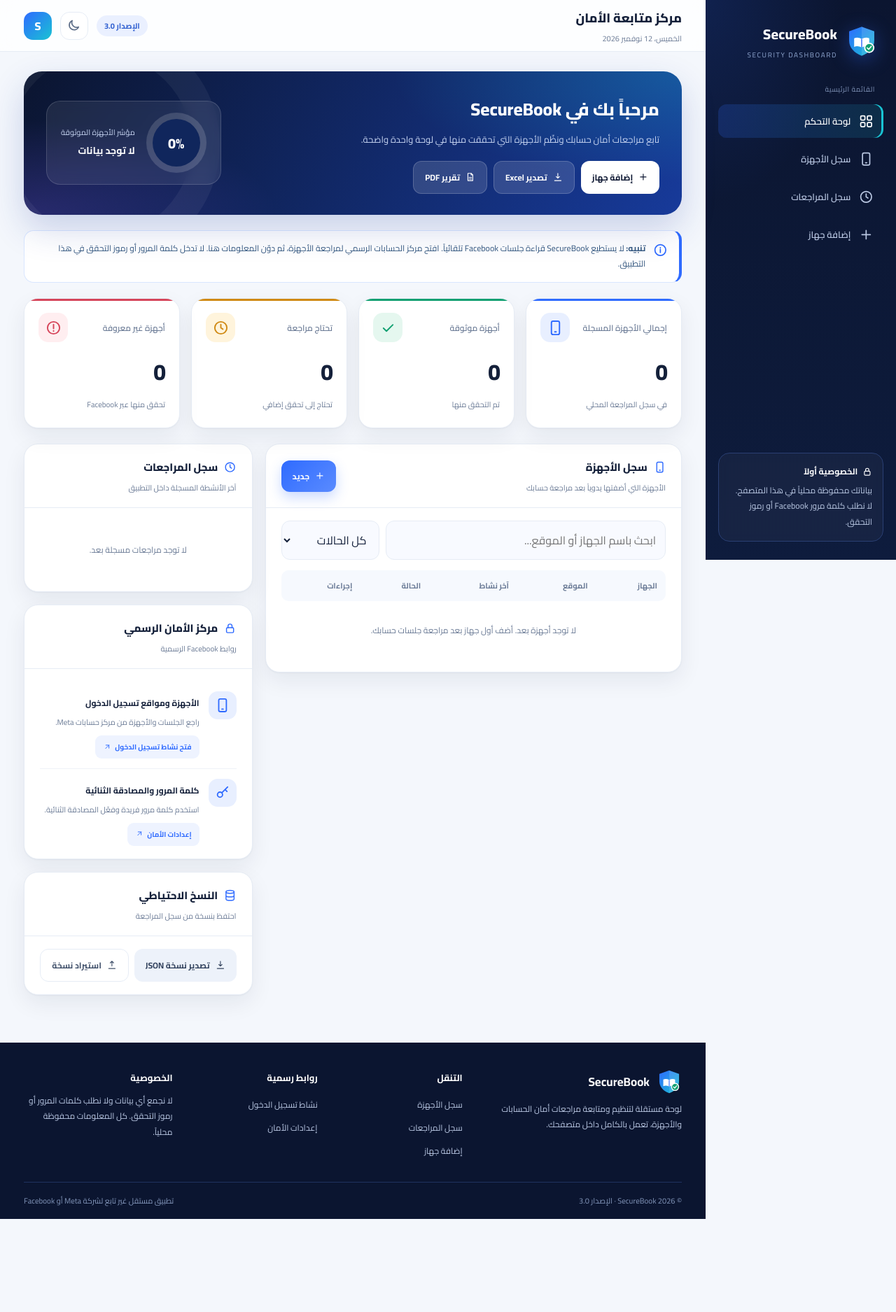
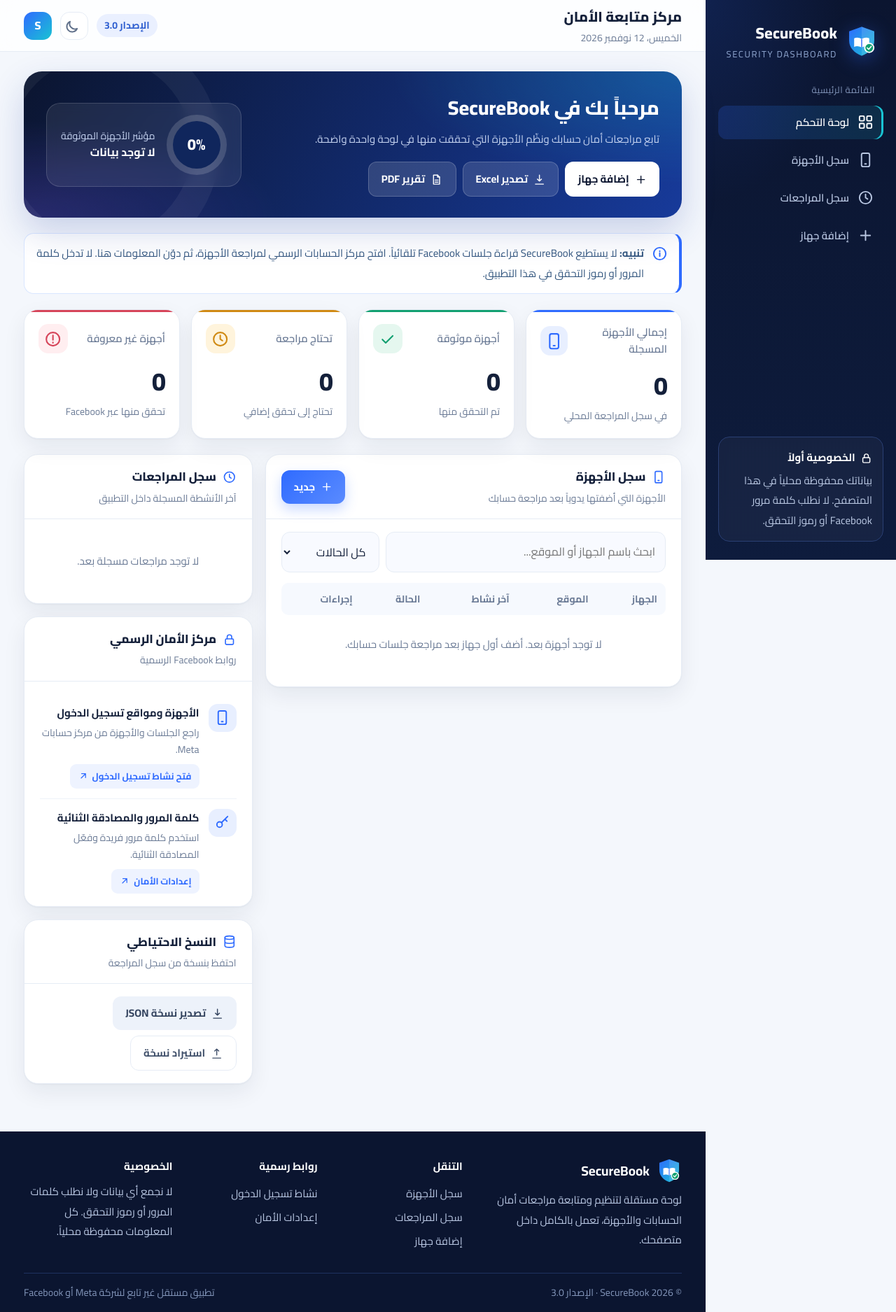
Before and after one commit to ProgDzOn/FBSecureCheck, a plain HTML site: page index.html in a window 1280 px wide. Shown: the whole page at 70% size. Before the commit the page ends 1742 px from the top, so only its background shows below. Drawn offline with Linux system fonts and the light colour scheme.

Commit message:
Update index.html

```diff
--- a/index.html
+++ b/index.html
@@ -17,7 +17,7 @@
 }
 *{box-sizing:border-box}
 html{scroll-behavior:smooth}
-body{margin:0;background:var(--bg);color:var(--text);font-family:Cairo,Tahoma,Arial,sans-serif}
+body{margin:0;background:var(--bg);color:var(--text);font-family:Cairo,Tahoma,Arial,sans-serif;font-size:16px;line-height:1.6}
 button,input,select,textarea{font:inherit}
 button{cursor:pointer}
 .i{width:1.15em;height:1.15em;fill:none;stroke:currentColor;stroke-width:2;stroke-linecap:round;stroke-linejoin:round;flex:none}
@@ -26,110 +26,110 @@ button{cursor:pointer}
 .sidebar{position:sticky;top:0;height:100vh;background:radial-gradient(120% 60% at 0 0,#1b3a8a55,transparent 60%),linear-gradient(180deg,var(--navy),#0e1c3d);color:#fff;padding:26px 18px;display:flex;flex-direction:column;gap:26px}
 .brand{display:flex;align-items:center;gap:12px;padding:4px 8px}
 .brand .logo{width:46px;height:46px;filter:drop-shadow(0 6px 14px #2f6bff66)}
-.brand h1{font-size:20px;margin:0;font-weight:800;letter-spacing:.2px}
-.brand small{display:block;color:#8fa6cf;font-size:10px;margin-top:2px;direction:ltr;text-align:right;letter-spacing:1.6px}
-.nav-label{font-size:10px;color:#7f92b6;padding:0 12px;margin-bottom:-14px;letter-spacing:.5px}
+.brand h1{font-size:22px;margin:0;font-weight:800;letter-spacing:.2px}
+.brand small{display:block;color:#8fa6cf;font-size:13px;margin-top:2px;direction:ltr;text-align:right;letter-spacing:1.6px}
+.nav-label{font-size:13px;color:#7f92b6;padding:0 12px;margin-bottom:-14px;letter-spacing:.5px}
 .nav{display:grid;gap:6px}
-.nav button{border:0;background:transparent;color:#b9c7e2;text-align:right;padding:12px 14px;border-radius:12px;display:flex;align-items:center;gap:12px;font-size:13px;font-weight:600;transition:.2s}
+.nav button{border:0;background:transparent;color:#b9c7e2;text-align:right;padding:12px 14px;border-radius:12px;display:flex;align-items:center;gap:12px;font-size:15px;font-weight:600;transition:.2s}
 .nav button.active,.nav button:hover{background:linear-gradient(90deg,#2f6bff33,#19c3d322);color:#fff;box-shadow:inset -3px 0 0 var(--cyan)}
-.nav .i{font-size:18px}
-.side-note{margin-top:auto;border:1px solid #2a3f73;background:#ffffff0a;backdrop-filter:blur(6px);border-radius:16px;padding:15px;color:#b9c7e2;font-size:12px;line-height:1.9}
+.nav .i{font-size:20px}
+.side-note{margin-top:auto;border:1px solid #2a3f73;background:#ffffff0a;backdrop-filter:blur(6px);border-radius:16px;padding:15px;color:#b9c7e2;font-size:15px;line-height:1.9}
 .side-note strong{color:#fff;display:flex;align-items:center;gap:7px;margin-bottom:4px}
 .main{min-width:0}
 .topbar{position:sticky;top:0;z-index:5;height:74px;background:#ffffffcc;backdrop-filter:blur(12px);border-bottom:1px solid var(--line);display:flex;align-items:center;justify-content:space-between;padding:0 34px}
-.topbar h2{font-size:18px;margin:0;font-weight:800}.topbar p{font-size:11px;color:var(--muted);margin:3px 0 0}
+.topbar h2{font-size:20px;margin:0;font-weight:800}.topbar p{font-size:14px;color:var(--muted);margin:3px 0 0}
 .top-actions{display:flex;align-items:center;gap:12px}
-.ver{font-size:11px;color:#2f5fd0;background:#eaf0ff;padding:5px 11px;border-radius:30px;font-weight:700}
+.ver{font-size:14px;color:#2f5fd0;background:#eaf0ff;padding:5px 11px;border-radius:30px;font-weight:700}
 .avatar{width:40px;height:40px;border-radius:13px;background:linear-gradient(135deg,var(--blue),var(--cyan));color:#fff;display:grid;place-items:center;font-weight:800}
 .content{max-width:1450px;margin:auto;padding:28px 34px 50px}
 .hero{position:relative;overflow:hidden;border-radius:26px;padding:30px 32px;margin-bottom:22px;color:#fff;background:radial-gradient(80% 140% at 100% 0,#19c3d340,transparent 55%),radial-gradient(70% 120% at 0 100%,#7b5cff40,transparent 55%),linear-gradient(120deg,#0b1530,#173a9a);display:flex;justify-content:space-between;align-items:center;gap:24px;flex-wrap:wrap;box-shadow:0 20px 50px #17399a33}
 .hero:after{content:"";position:absolute;left:-60px;bottom:-70px;width:260px;height:260px;border-radius:50%;border:40px solid #ffffff0d}
 .hero-txt{position:relative;z-index:1;max-width:520px}
-.hero h2{margin:0 0 8px;font-size:25px;font-weight:800}.hero p{margin:0;color:#c5d3f0;font-size:13px;line-height:1.9}
+.hero h2{margin:0 0 8px;font-size:28px;font-weight:800}.hero p{margin:0;color:#c5d3f0;font-size:15px;line-height:1.9}
 .actions{display:flex;gap:9px;flex-wrap:wrap;margin-top:18px}
 .score{position:relative;z-index:1;display:flex;align-items:center;gap:16px;background:#ffffff14;border:1px solid #ffffff26;border-radius:20px;padding:16px 20px;backdrop-filter:blur(8px)}
 .ring{--p:0;width:86px;height:86px;border-radius:50%;background:conic-gradient(var(--cyan) calc(var(--p)*1%),#ffffff26 0);display:grid;place-items:center}
-.ring span{width:68px;height:68px;border-radius:50%;background:#10265c;display:grid;place-items:center;font-size:20px;font-weight:800}
-.score small{display:block;color:#c5d3f0;font-size:11px}.score b{font-size:14px}
-.btn{border:0;border-radius:12px;padding:11px 16px;font-size:12px;font-weight:700;display:inline-flex;align-items:center;gap:8px;transition:.2s}
+.ring span{width:68px;height:68px;border-radius:50%;background:#10265c;display:grid;place-items:center;font-size:22px;font-weight:800}
+.score small{display:block;color:#c5d3f0;font-size:14px}.score b{font-size:16px}
+.btn{border:0;border-radius:12px;padding:12px 18px;font-size:15px;font-weight:700;display:inline-flex;align-items:center;gap:8px;transition:.2s}
 .primary{background:linear-gradient(135deg,var(--blue),#5a8bff);color:#fff;box-shadow:0 8px 18px #2f6bff40}.dark{background:var(--navy);color:#fff}.light{background:#edf2fa;color:#33435e}.outline{background:#fff;border:1px solid var(--line);color:#41516b}
 .hero .light{background:#ffffff22;color:#fff;border:1px solid #ffffff30}.hero .dark{background:#fff;color:var(--navy)}
 .btn:hover{filter:brightness(.96);transform:translateY(-1px)}
-.notice{display:flex;gap:11px;background:#fff;border:1px solid #d9e6ff;border-right:4px solid var(--blue);border-radius:14px;padding:14px 16px;color:#34577f;font-size:12px;line-height:1.9;margin-bottom:22px}
-.notice .i{color:var(--blue);font-size:18px;margin-top:3px}
+.notice{display:flex;gap:11px;background:#fff;border:1px solid #d9e6ff;border-right:4px solid var(--blue);border-radius:14px;padding:14px 16px;color:#34577f;font-size:15px;line-height:1.9;margin-bottom:22px}
+.notice .i{color:var(--blue);font-size:20px;margin-top:3px}
 .stats{display:grid;grid-template-columns:repeat(4,1fr);gap:16px;margin-bottom:22px}
 .stat{background:var(--card);border:1px solid var(--line);border-radius:var(--radius);padding:20px;box-shadow:var(--shadow);transition:.25s}
 .stat:hover{transform:translateY(-3px)}
-.stat-top{display:flex;justify-content:space-between;align-items:center;color:var(--muted);font-size:12px;font-weight:600}
-.stat-icon{width:42px;height:42px;border-radius:14px;display:grid;place-items:center;font-size:20px}
-.stat strong{display:block;font-size:32px;margin-top:12px;font-weight:800;letter-spacing:-1px}
-.stat small{font-size:11px;color:var(--muted)}
+.stat-top{display:flex;justify-content:space-between;align-items:center;color:var(--muted);font-size:15px;font-weight:600}
+.stat-icon{width:42px;height:42px;border-radius:14px;display:grid;place-items:center;font-size:22px}
+.stat strong{display:block;font-size:36px;margin-top:12px;font-weight:800;letter-spacing:-1px}
+.stat small{font-size:14px;color:var(--muted)}
 .green-bg{background:#e5f7ef;color:var(--green)}.amber-bg{background:#fff4dc;color:var(--amber)}.red-bg{background:#ffeef0;color:var(--red)}.blue-bg{background:#e8efff;color:var(--blue)}
 .grid-main{display:grid;grid-template-columns:minmax(0,1.55fr) minmax(290px,.85fr);gap:18px;align-items:start}
 .panel{background:#fff;border:1px solid var(--line);border-radius:var(--radius);box-shadow:var(--shadow);margin-bottom:18px;overflow:hidden}
 .panel-head{padding:18px 22px;border-bottom:1px solid var(--line);display:flex;justify-content:space-between;align-items:center;gap:12px}
-.panel-head h3{margin:0;font-size:15px;font-weight:800;display:flex;align-items:center;gap:9px}.panel-head h3 .i{color:var(--blue)}
-.panel-head p{margin:5px 0 0;color:var(--muted);font-size:11px}
+.panel-head h3{margin:0;font-size:17px;font-weight:800;display:flex;align-items:center;gap:9px}.panel-head h3 .i{color:var(--blue)}
+.panel-head p{margin:5px 0 0;color:var(--muted);font-size:14px}
 .panel-body{padding:18px 22px}
 .toolbar{display:flex;gap:9px;flex-wrap:wrap;margin-bottom:15px}
-.toolbar input,.toolbar select,.field input,.field select,.field textarea{border:1px solid var(--line);background:#f8faff;border-radius:12px;padding:11px 13px;outline:none;color:var(--text);transition:.2s}
+.toolbar input,.toolbar select,.field input,.field select,.field textarea{border:1px solid var(--line);background:#f8faff;border-radius:12px;padding:12px 14px;outline:none;color:var(--text);transition:.2s}
 .toolbar input{flex:1;min-width:160px}.toolbar select{min-width:140px}
 input:focus,select:focus,textarea:focus{border-color:#7ea4ff!important;background:#fff;box-shadow:0 0 0 4px #2f6bff18}
 .table-wrap{overflow-x:auto}
 table{width:100%;border-collapse:collapse;white-space:nowrap}
-th{text-align:right;color:var(--muted);font-size:11px;font-weight:700;background:#f6f9fe;padding:12px}
+th{text-align:right;color:var(--muted);font-size:14px;font-weight:700;background:#f6f9fe;padding:12px}
 th:first-child{border-radius:0 10px 10px 0}th:last-child{border-radius:10px 0 0 10px}
-td{padding:14px 12px;border-top:1px solid #eef2f8;font-size:12px}
+td{padding:14px 12px;border-top:1px solid #eef2f8;font-size:15px}
 tbody tr:hover{background:#f9fbff}
-.device-name{font-weight:700}.sub{font-size:10px;color:var(--muted);margin-top:4px}
-.pill{display:inline-flex;align-items:center;gap:6px;padding:5px 11px;border-radius:30px;font-size:10px;font-weight:700}
+.device-name{font-weight:700}.sub{font-size:13px;color:var(--muted);margin-top:4px}
+.pill{display:inline-flex;align-items:center;gap:6px;padding:5px 11px;border-radius:30px;font-size:13px;font-weight:700}
 .pill:before{content:"";width:6px;height:6px;border-radius:50%;background:currentColor}
 .pill.trusted{background:#e5f7ef;color:#0f8a63}.pill.review{background:#fff4dc;color:#a87412}.pill.unknown{background:#ffeef0;color:#c13d4b}
 .row-actions{display:flex;gap:6px}
-.icon-btn{border:1px solid var(--line);background:#fff;border-radius:10px;padding:7px 9px;color:#60708a;display:inline-grid;place-items:center;transition:.2s}
+.icon-btn{border:1px solid var(--line);background:#fff;border-radius:10px;padding:9px 11px;color:#60708a;display:inline-grid;place-items:center;transition:.2s}
 .icon-btn:hover{background:#eef3ff;color:var(--blue);border-color:#cddcff}
-.empty{text-align:center;color:var(--muted);padding:30px;font-size:12px}
+.empty{text-align:center;color:var(--muted);padding:30px;font-size:15px}
 .timeline{display:grid}
 .event{display:grid;grid-template-columns:36px 1fr;gap:12px;position:relative;padding-bottom:18px}
 .event:not(:last-child):before{content:"";position:absolute;right:17px;top:36px;bottom:0;width:2px;background:#e6edf7}
 .event-dot{width:36px;height:36px;border-radius:12px;background:#e8efff;color:var(--blue);display:grid;place-items:center;z-index:1}
-.event strong{font-size:12px}.event p{font-size:11px;color:var(--muted);margin:5px 0 0;line-height:1.7}
+.event strong{font-size:15px}.event p{font-size:14px;color:var(--muted);margin:5px 0 0;line-height:1.7}
 .security-item{display:flex;gap:13px;padding:14px 0;border-bottom:1px solid #eef2f8}
 .security-item:last-child{border:0;padding-bottom:0}
-.security-item .si{width:40px;height:40px;flex:none;border-radius:13px;background:#e8efff;color:var(--blue);display:grid;place-items:center;font-size:19px}
-.security-item strong{font-size:12px}.security-item p{font-size:11px;color:var(--muted);margin:5px 0 8px;line-height:1.7}
-.link{display:inline-flex;align-items:center;gap:6px;padding:7px 11px;font-size:10px;font-weight:700;color:var(--blue);background:#eef3ff;border-radius:9px;text-decoration:none}
+.security-item .si{width:40px;height:40px;flex:none;border-radius:13px;background:#e8efff;color:var(--blue);display:grid;place-items:center;font-size:20px}
+.security-item strong{font-size:15px}.security-item p{font-size:14px;color:var(--muted);margin:5px 0 8px;line-height:1.7}
+.link{display:inline-flex;align-items:center;gap:6px;padding:7px 11px;font-size:13px;font-weight:700;color:var(--blue);background:#eef3ff;border-radius:9px;text-decoration:none}
 .link:hover{background:#dfe9ff}
 .modal-backdrop{position:fixed;inset:0;background:#0b153099;backdrop-filter:blur(4px);display:none;align-items:center;justify-content:center;padding:18px;z-index:10}
 .modal-backdrop.show{display:flex}
 .modal{background:#fff;width:min(540px,100%);border-radius:22px;box-shadow:0 30px 80px #0b153066;overflow:hidden}
 .modal-head{padding:18px 22px;border-bottom:1px solid var(--line);display:flex;justify-content:space-between;align-items:center}
-.modal-head h3{margin:0;font-size:16px;font-weight:800}.modal-body{padding:20px 22px}
+.modal-head h3{margin:0;font-size:17px;font-weight:800}.modal-body{padding:20px 22px}
 .form-grid{display:grid;grid-template-columns:1fr 1fr;gap:12px}
 .field{display:flex;flex-direction:column;gap:7px;margin-bottom:13px}
-.field label{font-size:11px;color:#596981;font-weight:600}.field input,.field select,.field textarea{width:100%}
+.field label{font-size:14px;color:#596981;font-weight:600}.field input,.field select,.field textarea{width:100%}
 .field.full{grid-column:1/-1}
 .modal-foot{padding:15px 22px;background:#f8faff;border-top:1px solid var(--line);display:flex;gap:8px}
-.toast{position:fixed;bottom:22px;left:22px;background:var(--navy);color:#fff;padding:13px 20px;border-radius:12px;font-size:12px;font-weight:600;box-shadow:var(--shadow);display:none;z-index:20;border-right:4px solid var(--cyan)}
+.toast{position:fixed;bottom:22px;left:22px;background:var(--navy);color:#fff;padding:13px 20px;border-radius:12px;font-size:15px;font-weight:600;box-shadow:var(--shadow);display:none;z-index:20;border-right:4px solid var(--cyan)}
 .toast.show{display:block}
-.footer{display:flex;align-items:center;justify-content:center;gap:9px;color:#8a96a9;font-size:11px;padding:18px}
+.footer{display:flex;align-items:center;justify-content:center;gap:9px;color:#8a96a9;font-size:14px;padding:18px}
 .footer .logo{width:20px;height:20px}
 @media(max-width:1050px){.stats{grid-template-columns:repeat(2,1fr)}.grid-main{grid-template-columns:1fr}}
 @media(max-width:720px){
  .app{display:block}body{padding-bottom:74px}
  .sidebar{position:fixed;top:auto;bottom:0;right:0;left:0;height:auto;z-index:8;padding:6px 8px calc(6px + env(safe-area-inset-bottom));flex-direction:row;gap:0;border-top:1px solid #2a3f73;background:var(--navy)}
  .brand,.nav-label,.side-note{display:none}.nav{display:flex;width:100%;justify-content:space-around}
- .nav button{flex:1;flex-direction:column;gap:4px;padding:8px 4px;font-size:10px;align-items:center;justify-content:center;text-align:center}.nav button.active,.nav button:hover{box-shadow:none}
+ .nav button{flex:1;flex-direction:column;gap:4px;padding:8px 4px;font-size:12px;align-items:center;justify-content:center;text-align:center}.nav button.active,.nav button:hover{box-shadow:none}
  .mlogo{display:block!important}.top-actions .ver,#todayTxt{display:none}.tb-l p:after{content:"إدارة الأجهزة المسجلة"}
  thead{display:none}table,tbody,tr,td{display:block;white-space:normal}
  tr{border:1px solid var(--line);border-radius:14px;padding:6px 14px;margin-bottom:10px;background:var(--card)}
  td{border:0!important;display:flex;justify-content:space-between;align-items:center;gap:10px;padding:8px 0}
- td[data-l]:before{content:attr(data-l);color:var(--muted);font-size:11px}
+ td[data-l]:before{content:attr(data-l);color:var(--muted);font-size:14px}
  .toast{bottom:86px;left:12px;right:12px;text-align:center}
  .site-footer{padding:28px 18px 84px}.f-grid{grid-template-columns:1fr}
  .topbar{height:60px;padding:0 16px}.ver{display:none}.content{padding:18px 14px 35px}
- .hero{padding:22px 20px}.hero h2{font-size:20px}.score{width:100%}
- .stats{gap:10px}.stat{padding:15px}.stat strong{font-size:25px}
+ .hero{padding:22px 20px}.hero h2{font-size:22px}.score{width:100%}
+ .stats{gap:10px}.stat{padding:15px}.stat strong{font-size:28px}
  .panel-head,.panel-body{padding:15px}.form-grid{grid-template-columns:1fr}
 }
 @media print{
@@ -142,13 +142,13 @@ tbody tr:hover{background:#f9fbff}
 .stat{position:relative;overflow:hidden}.stat:before{content:"";position:absolute;inset:0 0 auto 0;height:3px;background:var(--ac,var(--blue))}
 .stat:nth-child(2){--ac:var(--green)}.stat:nth-child(3){--ac:var(--amber)}.stat:nth-child(4){--ac:var(--red)}
 .tb-l{display:flex;align-items:center;gap:12px}.mlogo{display:none;width:36px;height:36px}
-.tbtn{width:40px;height:40px;border-radius:13px;font-size:18px}
+.tbtn{width:40px;height:40px;border-radius:13px;font-size:20px}
 .site-footer{background:var(--navy);color:#b9c7e2;padding:38px 34px 0}
 .f-grid{max-width:1450px;margin:auto;display:grid;grid-template-columns:1.6fr 1fr 1fr 1.2fr;gap:30px}
-.f-logo{display:flex;align-items:center;gap:10px;color:#fff;font-size:17px;margin-bottom:10px}.f-logo .logo{width:36px;height:36px}
-.site-footer p{font-size:12px;line-height:1.9;margin:0}.site-footer h4{color:#fff;font-size:13px;margin:0 0 10px}
-.site-footer a{display:block;color:#b9c7e2;font-size:12px;text-decoration:none;padding:5px 0}.site-footer a:hover{color:var(--cyan)}
-.f-bottom{max-width:1450px;margin:28px auto 0;border-top:1px solid #1f3160;padding:16px 0;display:flex;justify-content:space-between;gap:10px;flex-wrap:wrap;font-size:11px;color:#8396ba}
+.f-logo{display:flex;align-items:center;gap:10px;color:#fff;font-size:19px;margin-bottom:10px}.f-logo .logo{width:36px;height:36px}
+.site-footer p{font-size:15px;line-height:1.9;margin:0}.site-footer h4{color:#fff;font-size:15px;margin:0 0 10px}
+.site-footer a{display:block;color:#b9c7e2;font-size:15px;text-decoration:none;padding:5px 0}.site-footer a:hover{color:var(--cyan)}
+.f-bottom{max-width:1450px;margin:28px auto 0;border-top:1px solid #1f3160;padding:16px 0;display:flex;justify-content:space-between;gap:10px;flex-wrap:wrap;font-size:14px;color:#8396ba}
 @media(max-width:1050px){.f-grid{grid-template-columns:1fr 1fr}}
 [data-theme=dark]{--bg:#0a1226;--card:#111c38;--text:#e6edfb;--muted:#8fa2c6;--line:#1f2f55;--shadow:0 1px 2px #0006,0 12px 32px #0005;color-scheme:dark}
 [data-theme=dark] .topbar{background:#0a1226d9}
```
